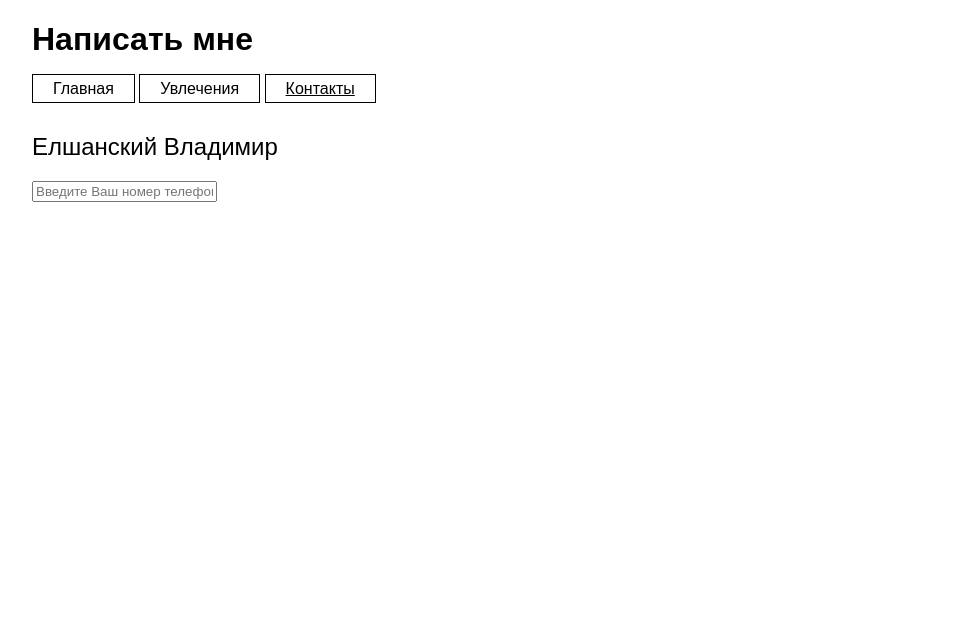
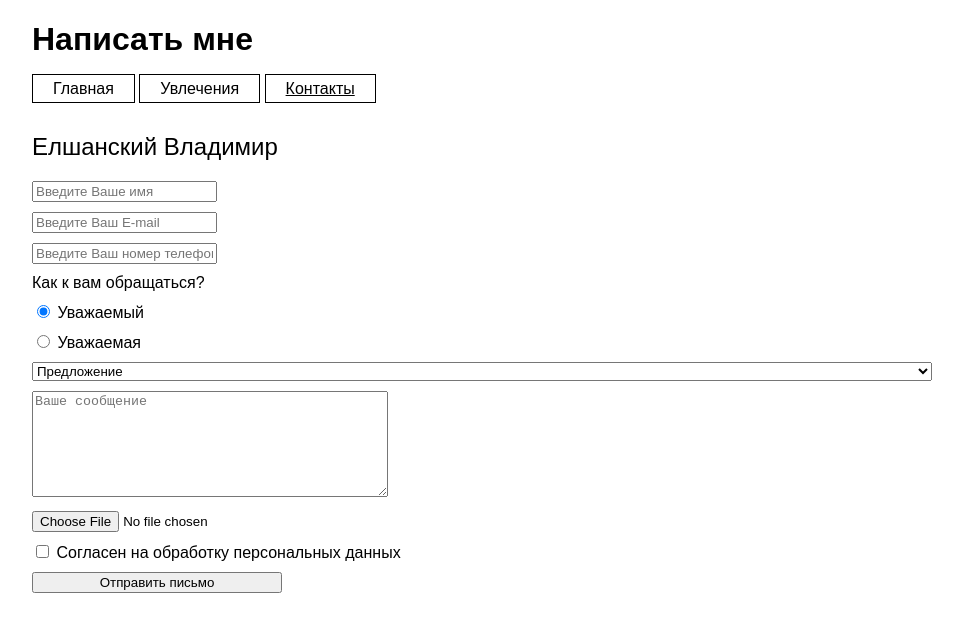
Before and after one commit to avoideyecontact/IT-course, a plain HTML site: page Contacts.html in a window 1280 px wide. Shown: the whole page, without its empty margins (158-1121 px from the left). Drawn offline with nearby package versions, Linux system fonts and the light colour scheme.

Commit message:
last clear commit

```diff
--- a/Contacts.html
+++ b/Contacts.html
@@ -15,7 +15,8 @@
         max-width: 900px;
       }
 
-        h2, h3 {
+      h2,
+      h3 {
         font-weight: lighter;
       }
 
@@ -41,20 +42,19 @@
         text-decoration: underline;
       }
 
-        .info {
+      form {
         display: flex;
-            justify-content: space-between;
+        flex-direction: column;
+        row-gap: 10px;
       }
 
-        .info__block {
-            display: grid;
-            grid-template-columns: 200px 200px;
-            padding-left: 20px;
-            padding-bottom: 10px;
+      textarea {
+        min-width: 350px;
+        min-height: 100px;
       }
 
-        img {
-            max-width: 275px;
+      button {
+        width: 250px;
       }
     </style>
   </head>
@@ -69,12 +69,43 @@
     </header>
     <main class="main">
       <h2>Елшанский Владимир</h2>
-
     </main>
-    <form action="send">
+    <form action="https://echo.htmlacademy.ru/" id="form">
+      <label>
+        <input type="text" maxlength="20" required placeholder="Введите Ваше имя" name="user-name">
+      </label>
+      <label>
+        <input type="text" maxlength="20" required placeholder="Введите Ваш E-mail" name="user-email" pattern="[a-z0-9._%+-]+@[a-z0-9.-]+\.[a-z]{2,}$">
+      </label>
       <label>
         <input id="phone-mask" type="tel" required placeholder="Введите Ваш номер телефона" name="user-phone-number">
       </label>
+      <span>Как к вам обращаться?</span>
+      <label>
+        <input type="radio" name="pol" value="1" checked>
+        <span class="program-form__sign">Уважаемый</span>
+      </label>
+      <label>
+        <input type="radio" name="pol" value="2">
+        <span class="program-form__sign">Уважаемая</span>
+      </label>
+      <select size="1" name="reason" form="form">
+        <option selected value="Предложения">Предложение</option>
+        <option value="Дружба">Дружба</option>
+        <option disabled value="Жалоба">Жалоба</option>
+        <option value="Совместный проект">Совместный проект</option>
+      </select>
+      <label>
+        <textarea placeholder="Ваше сообщение" name="user-comment"></textarea>
+      </label>
+      <label>
+        <input type="file" name="file">
+      </label>
+      <label>
+        <input type="checkbox" name="agreement" value="Согласен" required>
+        <span>Согласен на обработку персональных данных</span>
+      </label>
+      <button type="submit" title="Кнопка отправки формы">Отправить письмо</button>
     </form>
     <script src="https://unpkg.com/imask"></script>
     <script>
```
Also changed, not shown: Interests.html (+15 -11 lines), index.html (+2 -1 lines). Lines whose indentation alone changed are shown as unchanged.
